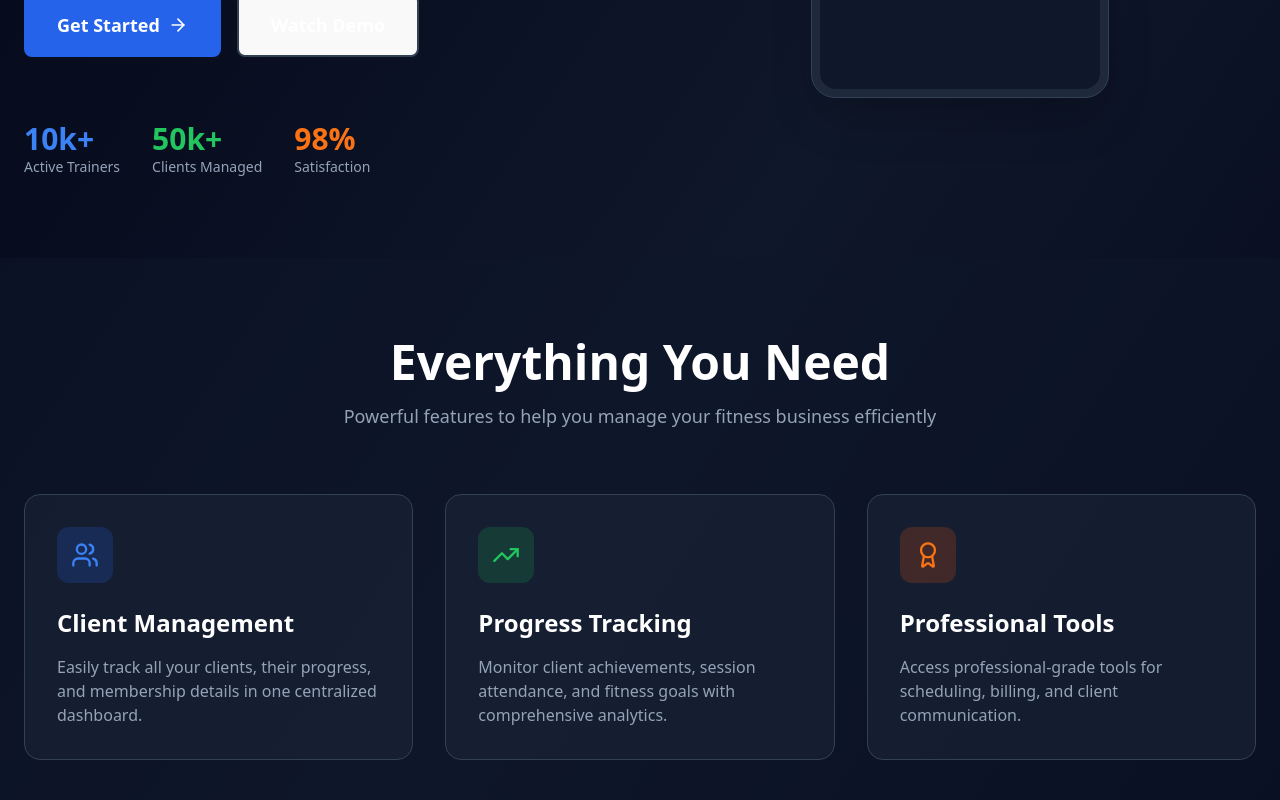
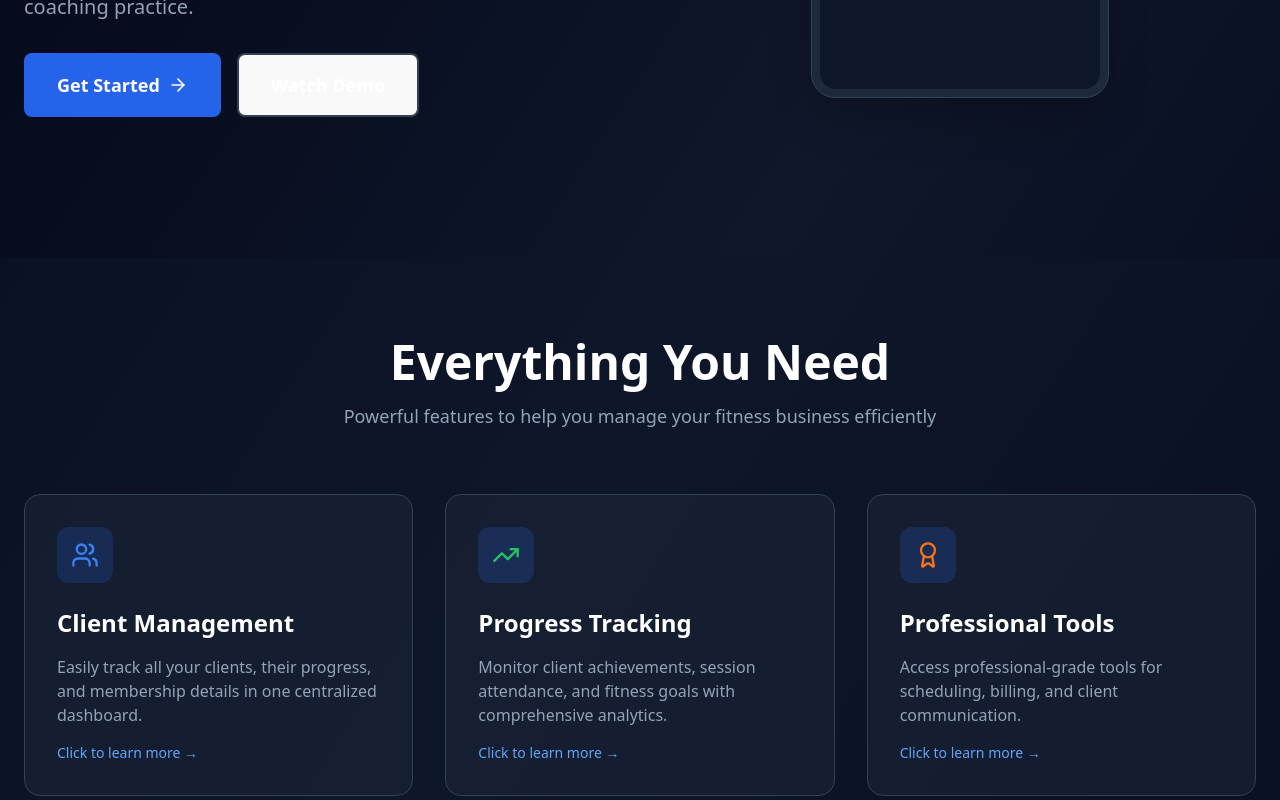
Before and after one commit to mdave94/FitLink, a React (Vite) app: page / in a window 1280 px wide. Shown: the part 560-1360 px from the top of the page. Built offline with nearby package versions, Linux system fonts and the light colour scheme.

Commit message:
Update landingPage card section

```diff
--- /dev/null
+++ b/src/components/landingPageRelated/FeatureCard.tsx
@@ -0,0 +1,79 @@
+import { motion } from "framer-motion";
+import { useState } from "react";
+import { FeatureModal } from "./FeatureModal";
+
+type FeatureCardProps = {
+  title: string;
+  description: string;
+  icon: React.ReactNode;
+  delay?: number;
+  detailedContent?: {
+    subtitle: string;
+    features: string[];
+    benefits: string[];
+    ctaText: string;
+  };
+};
+
+export const FeatureCard = ({
+  title,
+  description,
+  icon,
+  delay,
+  detailedContent,
+}: FeatureCardProps) => {
+  const [isModalOpen, setIsModalOpen] = useState(false);
+
+  const handleCardClick = () => {
+    if (detailedContent) {
+      setIsModalOpen(true);
+    }
+  };
+
+  return (
+    <>
+      <motion.div
+        initial={{ opacity: 0, y: 50 }}
+        whileInView={{ opacity: 1, y: 0 }}
+        viewport={{ once: true }}
+        transition={{ duration: 0.5, delay }}
+        whileHover={{ scale: 1.05 }}
+        onClick={handleCardClick}
+        className={`bg-slate-800/50 border border-slate-700 rounded-2xl p-8 hover:border-blue-500/50 transition-all duration-200 ${
+          detailedContent ? "cursor-pointer" : "cursor-default"
+        }`}
+      >
+        <motion.div
+          whileHover={{ rotate: 360, scale: 1.1 }}
+          transition={{ duration: 0.6 }}
+          className="w-14 h-14 bg-blue-600/20 rounded-xl flex items-center justify-center mb-6 group-hover:bg-blue-600/30 transition-colors"
+        >
+          {icon}
+        </motion.div>
+        <h3 className="text-2xl font-bold mb-4">{title}</h3>
+        <p className="text-slate-400">{description}</p>
+
+        {detailedContent && (
+          <motion.div
+            initial={{ opacity: 0 }}
+            animate={{ opacity: 1 }}
+            className="mt-4 text-blue-400 text-sm font-medium"
+          >
+            Click to learn more →
+          </motion.div>
+        )}
+      </motion.div>
+
+      {detailedContent && (
+        <FeatureModal
+          isOpen={isModalOpen}
+          onClose={() => setIsModalOpen(false)}
+          title={title}
+          description={description}
+          icon={icon}
+          detailedContent={detailedContent}
+        />
+      )}
+    </>
+  );
+};
--- /dev/null
+++ b/src/components/landingPageRelated/FeatureModal.tsx
@@ -0,0 +1,166 @@
+import { motion, AnimatePresence } from "framer-motion";
+import { X } from "lucide-react";
+
+interface FeatureModalProps {
+  isOpen: boolean;
+  onClose: () => void;
+  title: string;
+  description: string;
+  icon: React.ReactNode;
+  detailedContent: {
+    subtitle: string;
+    features: string[];
+    benefits: string[];
+    ctaText: string;
+  };
+}
+
+const ModalContainer = ({
+  onClose,
+  title,
+  description,
+  icon,
+  detailedContent,
+}: FeatureModalProps) => {
+  return (
+    <motion.div
+      initial={{ opacity: 0 }}
+      animate={{ opacity: 1 }}
+      exit={{ opacity: 0 }}
+      className="fixed inset-0 bg-black/60 backdrop-blur-sm z-50 flex items-center justify-center p-4"
+      onClick={onClose}
+    >
+      <motion.div
+        initial={{ opacity: 0, scale: 0.8, y: 50 }}
+        animate={{ opacity: 1, scale: 1, y: 0 }}
+        exit={{ opacity: 0, scale: 0.8, y: 50 }}
+        transition={{ type: "spring", damping: 25, stiffness: 300 }}
+        className="bg-slate-900 border border-slate-700 rounded-2xl max-w-4xl w-full max-h-[90vh] overflow-hidden"
+        onClick={(e) => e.stopPropagation()}
+      >
+        <div className="relative h-64 bg-gradient-to-br from-blue-600/20 to-purple-600/20 overflow-hidden">
+          <div className="absolute inset-0 opacity-50">
+            <div className="w-full h-full bg-gradient-to-br from-white/5 to-transparent"></div>
+          </div>
+
+          <button
+            onClick={onClose}
+            className="absolute top-4 right-4  bg-black/20 hover:bg-black/40 rounded-full flex items-center justify-center transition-colors z-10"
+          >
+            <X size={20} className="text-red " />
+          </button>
+
+          <div className="absolute inset-0 flex items-center justify-center">
+            <motion.div
+              initial={{ scale: 0 }}
+              animate={{ scale: 1 }}
+              transition={{ delay: 0.2, type: "spring", damping: 15 }}
+              className="text-center text-white"
+            >
+              <div className="w-20 h-20 bg-white/20 backdrop-blur-sm rounded-2xl flex items-center justify-center mb-4 mx-auto">
+                {icon}
+              </div>
+              <h2 className="text-3xl font-bold mb-2">{title}</h2>
+              <p className="text-lg text-blue-100 max-w-md mx-auto">
+                {description}
+              </p>
+            </motion.div>
+          </div>
+        </div>
+
+        <div className="p-8 overflow-y-auto max-h-[calc(90vh-16rem)]">
+          <div className="space-y-8">
+            <motion.div
+              initial={{ opacity: 0, y: 20 }}
+              animate={{ opacity: 1, y: 0 }}
+              transition={{ delay: 0.3 }}
+              className="text-center"
+            >
+              <h3 className="text-2xl font-bold text-white mb-4">
+                {detailedContent.subtitle}
+              </h3>
+            </motion.div>
+
+            <motion.div
+              initial={{ opacity: 0, y: 20 }}
+              animate={{ opacity: 1, y: 0 }}
+              transition={{ delay: 0.4 }}
+              className="grid md:grid-cols-2 gap-6"
+            >
+              <div className="space-y-4">
+                <h4 className="text-lg font-semibold text-blue-400 mb-3">
+                  Key Features
+                </h4>
+                {detailedContent.features.map((feature, index) => (
+                  <motion.div
+                    key={index}
+                    initial={{ opacity: 0, x: -20 }}
+                    animate={{ opacity: 1, x: 0 }}
+                    transition={{ delay: 0.5 + index * 0.1 }}
+                    className="flex items-start space-x-3"
+                  >
+                    <div className="w-2 h-2 bg-blue-500 rounded-full mt-2 flex-shrink-0"></div>
+                    <p className="text-slate-300">{feature}</p>
+                  </motion.div>
+                ))}
+              </div>
+
+              <div className="space-y-4">
+                <h4 className="text-lg font-semibold text-green-400 mb-3">
+                  Benefits
+                </h4>
+                {detailedContent.benefits.map((benefit, index) => (
+                  <motion.div
+                    key={index}
+                    initial={{ opacity: 0, x: -20 }}
+                    animate={{ opacity: 1, x: 0 }}
+                    transition={{ delay: 0.6 + index * 0.1 }}
+                    className="flex items-start space-x-3"
+                  >
+                    <div className="w-2 h-2 bg-green-500 rounded-full mt-2 flex-shrink-0"></div>
+                    <p className="text-slate-300">{benefit}</p>
+                  </motion.div>
+                ))}
+              </div>
+            </motion.div>
+
+            <motion.div
+              initial={{ opacity: 0, y: 20 }}
+              animate={{ opacity: 1, y: 0 }}
+              transition={{ delay: 0.8 }}
+              className="text-center pt-6"
+            >
+              <button className="bg-blue-600 hover:bg-blue-700 text-white font-semibold py-3 px-8 rounded-lg transition-colors">
+                {detailedContent.ctaText}
+              </button>
+            </motion.div>
+          </div>
+        </div>
+      </motion.div>
+    </motion.div>
+  );
+};
+
+export const FeatureModal = ({
+  isOpen,
+  onClose,
+  title,
+  description,
+  icon,
+  detailedContent,
+}: FeatureModalProps) => {
+  return (
+    <AnimatePresence>
+      {isOpen && (
+        <ModalContainer
+          isOpen={isOpen}
+          onClose={onClose}
+          title={title}
+          description={description}
+          icon={icon}
+          detailedContent={detailedContent}
+        />
+      )}
+    </AnimatePresence>
+  );
+};
--- a/src/pages/LandingPage.tsx
+++ b/src/pages/LandingPage.tsx
@@ -4,6 +4,7 @@ import { useState } from "react";
 import { useNavigate } from "react-router-dom";
 import { motion } from "framer-motion";
 import { Link } from "react-scroll";
+import { FeatureCard } from "@/components/landingPageRelated/FeatureCard";
 
 function App() {
   const [mobileMenuOpen, setMobileMenuOpen] = useState(false);
@@ -151,29 +152,14 @@ function App() {
                   Watch Demo
                 </button>
               </div>
-
-              {/* Stats */}
-              <div className="flex gap-8 pt-8">
-                <div>
-                  <div className="text-3xl font-bold text-blue-500">10k+</div>
-                  <div className="text-slate-400 text-sm">Active Trainers</div>
-                </div>
-                <div>
-                  <div className="text-3xl font-bold text-green-500">50k+</div>
-                  <div className="text-slate-400 text-sm">Clients Managed</div>
-                </div>
-                <div>
-                  <div className="text-3xl font-bold text-orange-500">98%</div>
-                  <div className="text-slate-400 text-sm">Satisfaction</div>
-                </div>
-              </div>
             </div>
 
             {/* Right Content - Mobile Dashboard */}
             <motion.div
               initial={{ opacity: 0, y: 100 }}
-              animate={{ opacity: 1, y: 0 }}
-              transition={{ duration: 0.8, delay: 0.3 }}
+              whileInView={{ opacity: 1, y: 0 }}
+              viewport={{ once: true, margin: "-100px" }}
+              transition={{ duration: 1, delay: 0.3 }}
             >
               <MobileAppReview />
             </motion.div>
@@ -201,71 +187,80 @@ function App() {
           </motion.div>
 
           <div className="grid md:grid-cols-3 gap-8">
-            <motion.div
-              initial={{ opacity: 0, y: 50 }}
-              whileInView={{ opacity: 1, y: 0 }}
-              viewport={{ once: true }}
-              transition={{ duration: 0.5, delay: 0.1 }}
-              whileHover={{ y: -10, scale: 1.02 }}
-              className="bg-slate-800/50 border border-slate-700 rounded-2xl p-8 hover:border-blue-500/50 transition-all group cursor-pointer"
-            >
-              <motion.div
-                whileHover={{ rotate: 360, scale: 1.1 }}
-                transition={{ duration: 0.6 }}
-                className="w-14 h-14 bg-blue-600/20 rounded-xl flex items-center justify-center mb-6 group-hover:bg-blue-600/30 transition-colors"
-              >
-                <Users className="text-blue-500" size={28} />
-              </motion.div>
-              <h3 className="text-2xl font-bold mb-4">Client Management</h3>
-              <p className="text-slate-400">
-                Easily track all your clients, their progress, and membership
-                details in one centralized dashboard.
-              </p>
-            </motion.div>
+            <FeatureCard
+              title="Client Management"
+              description="Easily track all your clients, their progress, and membership details in one centralized dashboard."
+              icon={<Users className="text-blue-500" size={28} />}
+              delay={0.1}
+              detailedContent={{
+                subtitle: "Streamline Your Client Relationships",
+                features: [
+                  "Centralized client database with detailed profiles",
+                  "Membership tracking and expiration alerts",
+                  "Session history and attendance monitoring",
+                  "Progress photos and measurement tracking",
+                  "Automated communication tools",
+                ],
+                benefits: [
+                  "Save 5+ hours per week on admin tasks",
+                  "Improve client retention by 40%",
+                  "Professional client experience",
+                  "Real-time insights and analytics",
+                  "Mobile-friendly access anywhere",
+                ],
+                ctaText: "Start Managing Clients",
+              }}
+            />
 
-            <motion.div
-              initial={{ opacity: 0, y: 50 }}
-              whileInView={{ opacity: 1, y: 0 }}
-              viewport={{ once: true }}
-              transition={{ duration: 0.5, delay: 0.2 }}
-              whileHover={{ y: -10, scale: 1.02 }}
-              className="bg-slate-800/50 border border-slate-700 rounded-2xl p-8 hover:border-green-500/50 transition-all group cursor-pointer"
-            >
-              <motion.div
-                whileHover={{ rotate: 360, scale: 1.1 }}
-                transition={{ duration: 0.6 }}
-                className="w-14 h-14 bg-green-600/20 rounded-xl flex items-center justify-center mb-6 group-hover:bg-green-600/30 transition-colors"
-              >
-                <TrendingUp className="text-green-500" size={28} />
-              </motion.div>
-              <h3 className="text-2xl font-bold mb-4">Progress Tracking</h3>
-              <p className="text-slate-400">
-                Monitor client achievements, session attendance, and fitness
-                goals with comprehensive analytics.
-              </p>
-            </motion.div>
+            <FeatureCard
+              title="Progress Tracking"
+              description="Monitor client achievements, session attendance, and fitness goals with comprehensive analytics."
+              icon={<TrendingUp className="text-green-500" size={28} />}
+              delay={0.2}
+              detailedContent={{
+                subtitle: "Data-Driven Fitness Coaching",
+                features: [
+                  "Visual progress charts and graphs",
+                  "Goal setting and milestone tracking",
+                  "Performance metrics and analytics",
+                  "Custom workout plan creation",
+                  "Nutrition and lifestyle tracking",
+                ],
+                benefits: [
+                  "Increase client success rates by 60%",
+                  "Evidence-based coaching decisions",
+                  "Motivate clients with visual progress",
+                  "Identify improvement opportunities",
+                  "Build stronger trainer-client relationships",
+                ],
+                ctaText: "Track Progress Now",
+              }}
+            />
 
-            <motion.div
-              initial={{ opacity: 0, y: 50 }}
-              whileInView={{ opacity: 1, y: 0 }}
-              viewport={{ once: true }}
-              transition={{ duration: 0.5, delay: 0.3 }}
-              whileHover={{ y: -10, scale: 1.02 }}
-              className="bg-slate-800/50 border border-slate-700 rounded-2xl p-8 hover:border-orange-500/50 transition-all group cursor-pointer"
-            >
-              <motion.div
-                whileHover={{ rotate: 360, scale: 1.1 }}
-                transition={{ duration: 0.6 }}
-                className="w-14 h-14 bg-orange-600/20 rounded-xl flex items-center justify-center mb-6 group-hover:bg-orange-600/30 transition-colors"
-              >
-                <Award className="text-orange-500" size={28} />
-              </motion.div>
-              <h3 className="text-2xl font-bold mb-4">Professional Tools</h3>
-              <p className="text-slate-400">
-                Access professional-grade tools for scheduling, billing, and
-                client communication.
-              </p>
-            </motion.div>
+            <FeatureCard
+              title="Professional Tools"
+              description="Access professional-grade tools for scheduling, billing, and client communication."
+              icon={<Award className="text-orange-500" size={28} />}
+              delay={0.3}
+              detailedContent={{
+                subtitle: "Everything You Need to Succeed",
+                features: [
+                  "Advanced scheduling and calendar management",
+                  "Automated billing and payment processing",
+                  "Professional communication templates",
+                  "Business analytics and reporting",
+                  "Integration with popular fitness apps",
+                ],
+                benefits: [
+                  "Reduce administrative workload by 70%",
+                  "Increase revenue with automated billing",
+                  "Professional brand presentation",
+                  "Scale your business efficiently",
+                  "Focus more on training, less on admin",
+                ],
+                ctaText: "Get Professional Tools",
+              }}
+            />
           </div>
         </div>
       </section>
```
Also changed, not shown: 1 other file (tests, documents, lock files or other folders).
